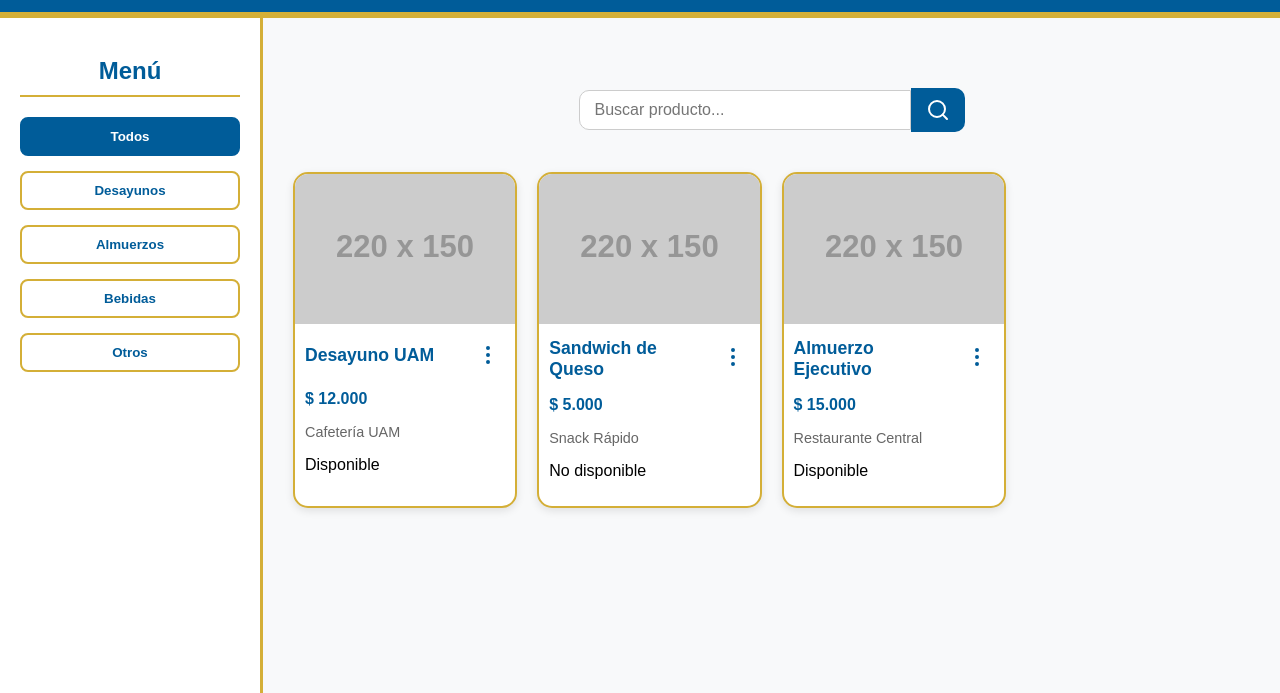
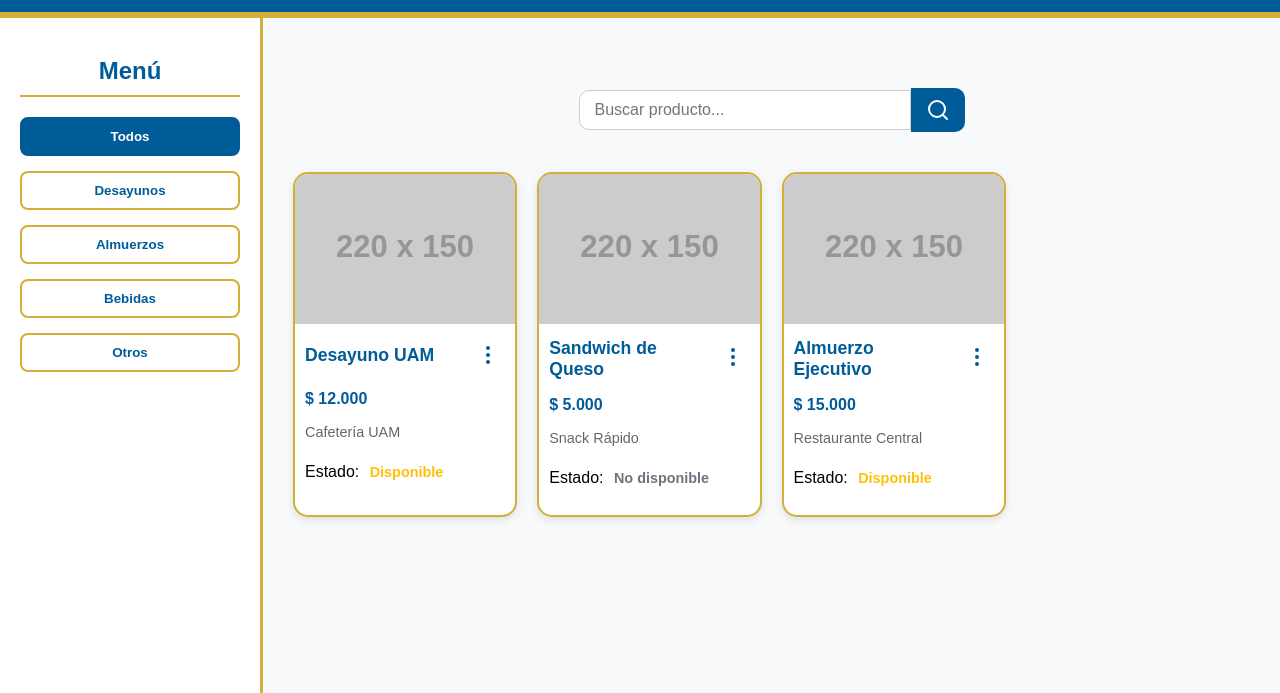
Before and after one commit to heily0118/SaborUAM, a plain HTML site: page frontend/menu.html in a window 1280 px wide. Shown: the part 107-800 px from the top of the page. Drawn offline with nearby package versions, Linux system fonts and the light colour scheme; no server answers; placeholder pictures from the web are drawn by us.

Commit message:
se arreglan errores de los colores

```diff
--- a/frontend/css/menu.css
+++ b/frontend/css/menu.css
@@ -424,3 +424,31 @@ body {
 .btn-cerrar-modal:hover {
     background-color: #004a7a;
 }
+
+/* ============================================= */
+/* === ESTILOS PARA LA DISPONIBILIDAD (STOCK) === */
+/* ============================================= */
+
+/* Contenedor general del texto de disponibilidad en la tarjeta */
+.disponibilidad {
+    font-weight: bold;
+    font-size: 0.9em;
+    padding: 3px 6px;
+    border-radius: 4px;
+    display: inline-block;
+    margin-top: 5px;
+    /* Quitar el fondo para solo mostrar el color del texto, como en tu imagen */
+    background-color: transparent;
+}
+
+/* Estilo para "Disponible" (Amarillo) */
+.estado-disponible {
+    /* Color amarillo/dorado similar al de la imagen */
+    color: #ffc107;
+}
+
+/* Estilo para "No disponible" (Gris) */
+.estado-no-disponible {
+    /* Color gris oscuro */
+    color: #6c757d;
+}
--- a/frontend/js/menu.js
+++ b/frontend/js/menu.js
@@ -77,7 +77,7 @@ function crearModal(titulo, contenidoHTML) {
 
 /**
  * Muestra el modal con los detalles completos del producto y lugar.
- * ✅ CORRECCIÓN: Ahora muestra el estado de disponibilidad basado en el stock.
+ * ✅ Ahora muestra el estado de disponibilidad basado en el stock.
  */
 function mostrarModalVerMas(producto) {
     // Asume la estructura anidada: producto.lugar
@@ -120,7 +120,7 @@ function mostrarModalVerMas(producto) {
 
 /**
  * Función para pintar las tarjetas de productos en el HTML.
- * ✅ CORRECCIÓN: Se añade el indicador de disponibilidad (texto y clase de color).
+ * ✅ CORRECCIÓN: Se ajusta la estructura HTML para mostrar "Estado:" y aplicar la clase de color solo al estado.
  */
 function renderizarProductos(productos, filtroAplicado = 'Menú') {
     listaProductos.innerHTML = "";
@@ -169,7 +169,8 @@ function renderizarProductos(productos, filtroAplicado = 'Menú') {
 
                 <p class="precio">${precioFormateado}</p>
                 <p class="lugar">${nombreLugar}</p>
-                <p class="disponibilidad ${estadoClase}">${estado}</p> </div>
+                <p>Estado: <span class="disponibilidad ${estadoClase}">${estado}</span></p>
+            </div>
         `;
 
         listaProductos.appendChild(tarjeta);
```
